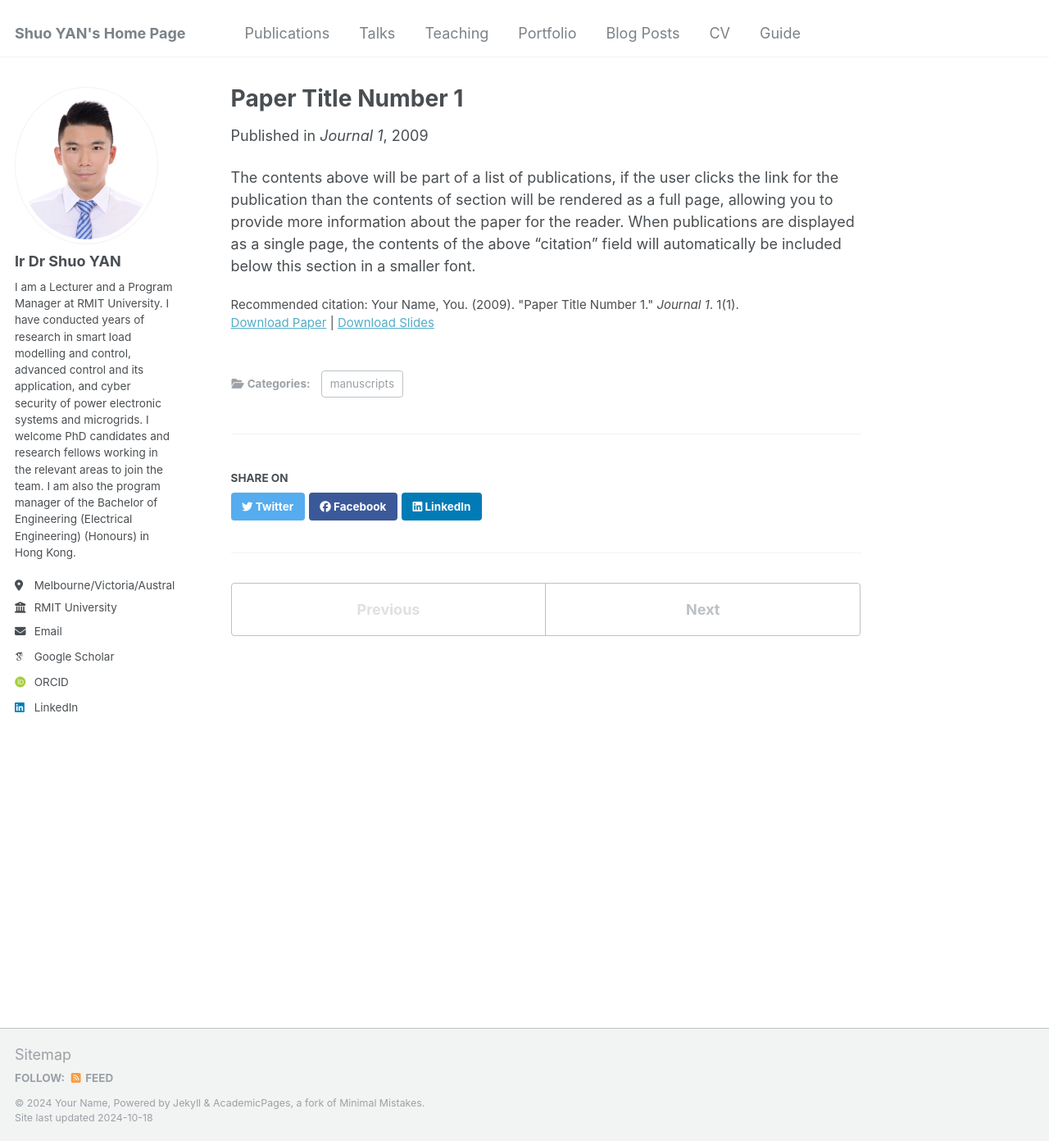
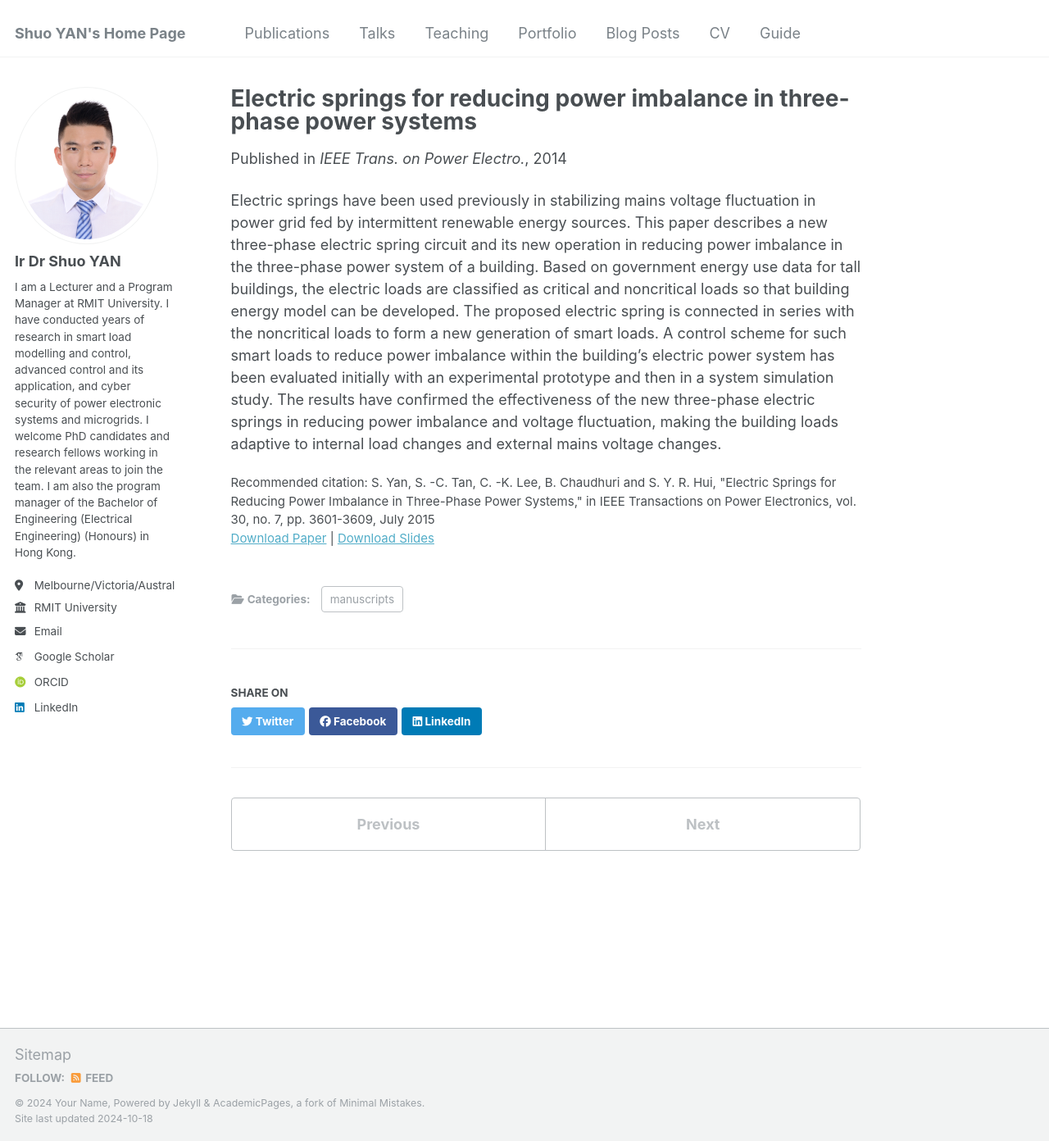
Before and after one commit to cctv2582/personalwebpage, a Jekyll site: the page built from _publications/2009-10-01-paper-title-number-1.md, in a window 1280 px wide and 1392 px high. Shown: the whole window at 82% size. Built offline with Jekyll 4.4.1, drawn with Linux system fonts in a browser that asks for light colours; some web fonts are replaced.

Commit message:
Update 2009-10-01-paper-title-number-1.md

```diff
--- a/_publications/2009-10-01-paper-title-number-1.md
+++ b/_publications/2009-10-01-paper-title-number-1.md
@@ -1,14 +1,14 @@
 ---
-title: "Paper Title Number 1"
+title: "Electric springs for reducing power imbalance in three-phase power systems"
 collection: publications
 category: manuscripts
 permalink: /publication/2009-10-01-paper-title-number-1
 excerpt: 'This paper is about the number 1. The number 2 is left for future work.'
-date: 2009-10-01
-venue: 'Journal 1'
+date: 2014-08-21
+venue: 'IEEE Trans. on Power Electro.'
 slidesurl: 'http://academicpages.github.io/files/slides1.pdf'
-paperurl: 'http://academicpages.github.io/files/paper1.pdf'
-citation: 'Your Name, You. (2009). &quot;Paper Title Number 1.&quot; <i>Journal 1</i>. 1(1).'
+paperurl: 'https://ieeexplore.ieee.org/abstract/document/6881747'
+citation: 'S. Yan, S. -C. Tan, C. -K. Lee, B. Chaudhuri and S. Y. R. Hui, "Electric Springs for Reducing Power Imbalance in Three-Phase Power Systems," in IEEE Transactions on Power Electronics, vol. 30, no. 7, pp. 3601-3609, July 2015'
 ---
 
-The contents above will be part of a list of publications, if the user clicks the link for the publication than the contents of section will be rendered as a full page, allowing you to provide more information about the paper for the reader. When publications are displayed as a single page, the contents of the above "citation" field will automatically be included below this section in a smaller font.
+Electric springs have been used previously in stabilizing mains voltage fluctuation in power grid fed by intermittent renewable energy sources. This paper describes a new three-phase electric spring circuit and its new operation in reducing power imbalance in the three-phase power system of a building. Based on government energy use data for tall buildings, the electric loads are classified as critical and noncritical loads so that building energy model can be developed. The proposed electric spring is connected in series with the noncritical loads to form a new generation of smart loads. A control scheme for such smart loads to reduce power imbalance within the building's electric power system has been evaluated initially with an experimental prototype and then in a system simulation study. The results have confirmed the effectiveness of the new three-phase electric springs in reducing power imbalance and voltage fluctuation, making the building loads adaptive to internal load changes and external mains voltage changes.
```
